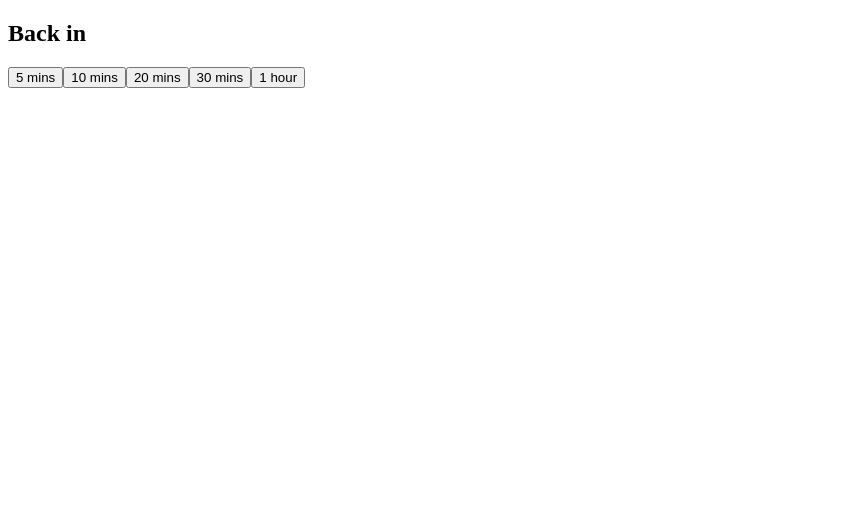
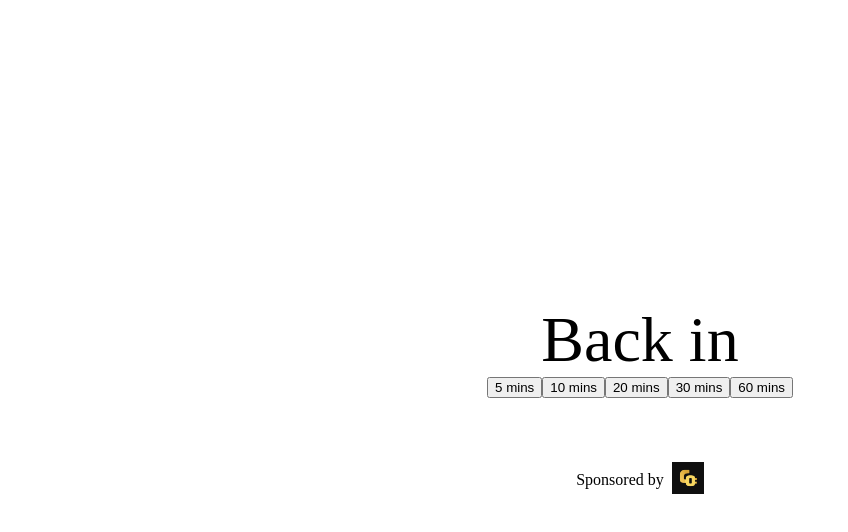
Before and after one commit to DomVinyard/backin, a React app: page / in a window 1280 px wide. Shown: the whole page, without its empty margins (0-848 px from the left). Built offline with nearby package versions, Linux system fonts and the light colour scheme.

Commit message:
sponsoredby

```diff
--- a/package.json
+++ b/package.json
@@ -10,7 +10,8 @@
     "react": "16.8.0",
     "react-dom": "16.8.0",
     "react-router-dom": "4.3.1",
-    "react-scripts": "2.0.3"
+    "react-scripts": "2.0.3",
+    "styled-components": "^5.2.3"
   },
   "devDependencies": {},
   "scripts": {
--- a/public/index.html
+++ b/public/index.html
@@ -26,7 +26,7 @@
       work correctly both with client-side routing and a non-root public URL.
       Learn how to configure a non-root public URL by running `npm run build`.
     -->
-    <title>React App</title>
+    <title>Back in</title>
   </head>
 
   <body>
--- a/src/Main.js
+++ b/src/Main.js
@@ -1,5 +1,6 @@
 import React, { useEffect, useState } from "react";
 import { BrowserRouter } from "react-router-dom";
+import styled, { createGlobalStyle } from "styled-components";
 
 const isNumeric = (str) => !isNaN(str) && !isNaN(parseFloat(str));
 
@@ -16,6 +17,15 @@ const Main = () => {
   const [remaining, setRemaining] = useState();
   const startAt = new Date();
 
+  const GlobalStyle = createGlobalStyle`
+    body, html {
+      margin: 0;
+      padding: 0;
+      min-height: 100vh;
+      min-height: -webkit-fill-available;
+    }
+  `;
+
   const calculateTimer = () => {
     const totalms = lengthMins * 60 * 1000;
     const elapsedms = new Date() - startAt;
@@ -25,44 +35,80 @@ const Main = () => {
   useEffect(() => {
     calculateTimer();
     const interval = setInterval(calculateTimer, 250);
+    document.title = `Back in ${lengthMins}`;
     return () => clearInterval(interval);
   }, []);
 
+  const buttons = [5, 10, 20, 30, 60];
+
   return (
-    <BrowserRouter>
-      <main>
+    <Wrapper>
+      <BrowserRouter>
         <div className="container">
-          <h2>Back in</h2>
+          <GlobalStyle whiteColor />
+          <BackIn>Back in</BackIn>
           {lengthMins ? (
             <>
-              <h1>{remaining}</h1>
+              <Remaining>{remaining}</Remaining>
               <a href="/">
                 <button>reset</button>
               </a>
             </>
           ) : (
             <>
-              <a href="/5">
-                <button>5 mins</button>
-              </a>
-              <a href="/10">
-                <button>10 mins</button>
-              </a>
-              <a href="/20">
-                <button>20 mins</button>
-              </a>
-              <a href="/30">
-                <button>30 mins</button>
-              </a>
-              <a href="/60">
-                <button>1 hour</button>
-              </a>
+              {buttons.map((button) => (
+                <a href={`/${button}`}>
+                  <button>{button} mins</button>
+                </a>
+              ))}
+              <Sponsored>
+                <div>Sponsored by</div>
+                <div>
+                  <a href="https://newco.ooo" target="_blank">
+                    <img height={32} width={32} src="icon.png" />
+                  </a>
+                </div>
+              </Sponsored>
             </>
           )}
         </div>
-      </main>
-    </BrowserRouter>
+      </BrowserRouter>
+    </Wrapper>
   );
 };
 
+const Sponsored = styled.div`
+  margin-top: 4rem;
+  display: flex;
+  flex-direction: row;
+  align-items: center;
+  justify-content: center;
+  img {
+    margin-left: 8px;
+  }
+`;
+const BackIn = styled.div`
+  font-size: 4rem;
+`;
+
+const Wrapper = styled.div`
+  text-align: center;
+  padding: 0em;
+  margin: 0;
+  height: 100vh;
+  min-height: 100vh;
+  min-height: -webkit-fill-available; /* mobile viewport bug fix */
+  width: 100vw;
+  justify-content: center;
+  align-items: center;
+  display: flex;
+  background-size: cover;
+  background-position: center center;
+`;
+
+const Remaining = styled.div`
+  font-size: 7rem;
+  font-weight: bold;
+`;
+
 export default Main;
```
Also changed, not shown: public/icon.png (added), 3 other files.
